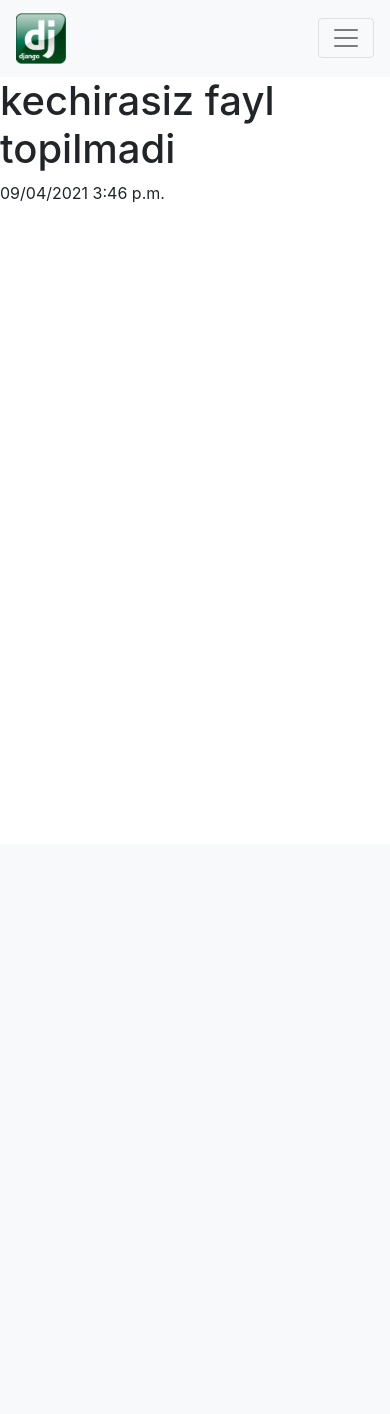
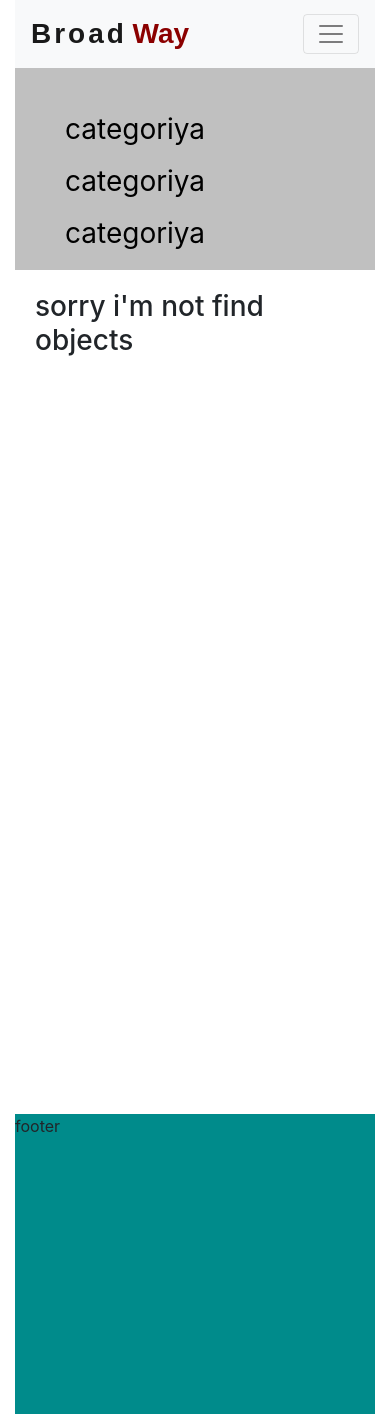
Before and after one commit to OrzuNarziyev/Women, a Django app: page / in a window 390 px wide. Before the commit the page ends 202 px from the top, so only its background shows below. Run offline with Django 3.2, Linux system fonts and the light colour scheme; data that the repository does not hold is empty; some libraries are stand-ins or nearby versions.

Commit message:
add url shablon

```diff
--- a/myapp/admin.py
+++ b/myapp/admin.py
@@ -1,6 +1,7 @@
 from django.contrib import admin
 
 # Register your models here.
-from myapp.models import Women
+from .models import Women,Categories
 
 admin.site.register(Women)
+admin.site.register(Categories)
--- a/myapp/static/myapp/css/style.css
+++ b/myapp/static/myapp/css/style.css
@@ -0,0 +1,87 @@
+
+header {
+    grid-area: header;
+}
+
+aside {
+    grid-area: aside;
+    background-color: silver;
+
+}
+
+main {
+    grid-area: main;
+    min-height: 100vh;
+    padding: 20px;
+}
+
+footer {
+    grid-area: footer;
+    height: 300px;
+    background-color: darkcyan;
+}
+.post{
+    grid-area:post;
+    min-height: 100vh;
+}
+.container-fluid {
+    display: grid;
+    grid-template-columns: .6fr 1fr 1fr 1fr;
+    grid-template-rows: auto;
+    grid-template-areas: "header header header header"  "aside main main main" "footer footer footer footer";
+
+
+}
+
+@media only screen and (max-width: 600px) {
+    .container-fluid {
+        grid-template-columns: 1fr;
+        grid-template-areas: "header" "aside" "main"  "footer";
+
+    }
+}
+
+
+.broad {
+    font-size: 28px;
+    font-weight: 900;
+    font-family: fantasy;
+    letter-spacing: 3px;
+}
+
+.way {
+    font-size: 28px;
+    font-family: fantasy;
+    font-weight: 900;
+    color: darkred;
+
+}
+
+.form-search{
+    float:left;
+}
+
+.title>a{
+    text-align: right;
+}
+
+ul{
+    list-style: none;
+}
+.items>a{
+    color:black;
+}
+.items>a:hover{
+    text-decoration: none;
+    color:#23272b;
+}
+
+.item{
+    font-size: 28px;
+    margin-top: 40px;
+
+}
+.items{
+    margin: 10px;
+    font-width: bold;
+}
--- a/myapp/templates/myapp/base.html
+++ b/myapp/templates/myapp/base.html
@@ -1,61 +1,65 @@
+<!DOCTYPE html>
 {% load static %}
-<!doctype html>
 <html lang="en">
 <head>
     <meta charset="UTF-8">
-    <meta name="viewport"
-          content="width=device-width, user-scalable=no, initial-scale=1.0, maximum-scale=1.0, minimum-scale=1.0">
-    <meta http-equiv="X-UA-Compatible" content="ie=edge">
+    <meta name="viewport" content="width=device-width, initial-scale=1.0">
+    <title>Document</title>
     <link rel="stylesheet" href="{% static 'myapp/css/bootstrap.css' %}">
     <link rel="stylesheet" href="{% static 'myapp/css/style.css' %}">
-    <title>Document</title>
 </head>
 <body>
+<div class="container-fluid">
+    <header id="header">
+        <nav class="navbar navbar-expand-lg navbar-light bg-light">
 
-{% block nav %}
-    <nav class="navbar navbar-expand-lg navbar-light bg-light">
-        <a class="navbar-brand" href="#"><img width="50" src="{% static 'myapp/images/208-2081416_django-development.png' %}" alt=""></a>
-        <button class="navbar-toggler" type="button" data-toggle="collapse" data-target="#navbarNav"
-                aria-controls="navbarNav" aria-expanded="false" aria-label="Toggle navigation">
+            <a class="navbar-brand" href="#"><span class="broad">Broad</span> <span class="way">Way</span></a>
+            <button class="navbar-toggler" type="button" data-bs-toggle="collapse"
+                    data-bs-target="#navbarSupportedContent" aria-controls="navbarSupportedContent"
+                    aria-expanded="false" aria-label="Toggle navigation">
                 <span class="navbar-toggler-icon"></span>
             </button>
-        <div class="collapse navbar-collapse" id="navbarNav">
-            <ul class="navbar-nav">
+            <div class="collapse navbar-collapse" id="navbarSupportedContent">
+                <ul class="navbar-nav me-auto mb-2 mb-lg-0">
+                    <li class="nav-item">
+                        <a class="nav-link active" aria-current="page" href="{% url 'home' %}">Home</a>
+                    </li>
+                    <li class="nav-item">
+                        <a class="nav-link" href="{% url 'about' %}">About</a>
+                    </li>
+                    <li class="nav-item">
+                        <a class="nav-link" href="{% url 'contact' %}">Сontact us</a>
+                    </li>
+                    <li class="nav-item">
+                        <a class="nav-link" href="{% url 'help' %}">Help</a>
+                    </li>
 
-{#                {% for x in list %}#}
-{#                    {% if x == 'home' %}#}
-{#                        <li class="nav-item active">#}
-{#                            <a class="nav-link" href="#">{{ x }}<span class="sr-only">(current)</span></a>#}
-{#                        </li>#}
-{#                    {% else %}#}
-{#                        <li class="nav-item">#}
-{#                            <a class="nav-link" href="#">{{ x }}</a>#}
-{#                        </li>#}
-{#                    {% endif %}#}
-{#                {% endfor %}#}
 
 
                 </ul>
+                <form action="" class="d-flex form-search">
+                    <input class="form-control me-2" type="search" placeholder="Search" aria-label="Search">
+                    <button class="btn btn-outline-success" type="submit">Search</button>
 
+                </form>
             </div>
+
         </nav>
+    </header>
+    {% block aside %}
 
     {% endblock %}
-{#<img width="300" src="{% static 'myapp/images/208-2081416_django-development.png' %}" alt="">#}
 
-{% for x in women %}
+    {% block post %}
+    {% endblock %}
 
-    <img width="200" src="{{ x.photo.url }}" alt="{{ x.title }}">
-    <h1>{{ x.title | title }}</h1>
-    <code>time update {{ x.time_update| date:"SHORT_DATE_FORMAT" }}</code>
-    {% autoescape off %}
-        <p>{{ x.content | linebreaks }}</p>
-    {% endautoescape %}
 
-{% empty %}
 
-    <h1>kechirasiz fayl topilmadi</h1>{% now "SHORT_DATETIME_FORMAT" %}
-{% endfor %}
+    {% block content %}
+    {% endblock %}
+
+    <footer id="footer">footer</footer>
+</div>
 
 </body>
 </html>
--- a/myapp/templates/myapp/index.html
+++ b/myapp/templates/myapp/index.html
@@ -1,7 +1,45 @@
 {% extends  'myapp/base.html' %}
 {% load static %}
 
+{% block aside %}
+    <aside id="aside">
+    <div class="menu-categoriya">
+        <ul class="item">
+            <li class="items"><a href="#">categoriya</a></li>
+            <li class="items"><a href="#">categoriya</a></li>
+            <li class="items"><a href="#">categoriya</a></li>
+        </ul>
+    </div>
+</aside>
+
+{% endblock %}
 
 {% block content %}
-    main
+<main id="main p-xl-2">
+    {% for x in women %}
+    <div class="card p-2 m-3">
+        <div class="info d-flex justify-content-between p-2 bg-light my-2">
+            <span>categoriya:</span>
+            <code>date:{{ x.time_update | date:'SHORT_DATE_FORMAT' }} {{ x.time_update | time:"H:i:s" }}</code>
+        </div>
+        <div class="card_women d-flex ">
+            <div class="card-image">
+                <img width="150" src="{{ x.photo.url }}" alt="{{ x.title }}">
+            </div>
+            <div class="title p-2">
+                <h1>{{ x.title }}</h1>
+                <p>{{ x.content |truncatewords:50}}</p>
+            </div>
+
+        </div>
+        <a href="{{x.get_absolute_url}}" class="d-flex justify-content-end mx-5">
+
+            <button width="100" type="button" class="btn btn-info justify-content-end">davomi</button>
+        </a>
+    </div>
+    {% empty %}
+    <h3>sorry i'm not find objects</h3>
+    {% endfor %}
+</main>
+
 {% endblock %}
--- a/myapp/urls.py
+++ b/myapp/urls.py
@@ -3,12 +3,15 @@ from django.conf.urls.static import static
 
 from django.urls import path
 
-from myapp.views import index,post_detail,about
+from .views import *
 
 urlpatterns = [
     path('', index, name='home'),
     path('about/', about, name='about'),
-    path('post/', post_detail, name='post_detail'),
+    path('post/<int:post_id>', post_detail, name='post_detail'),
+    path('contact/',contact, name='contact'),
+    path('help/',help, name='help'),
+
 ]
 if settings.DEBUG:
     urlpatterns += static(settings.MEDIA_URL,
--- a/myapp/views.py
+++ b/myapp/views.py
@@ -1,16 +1,30 @@
+from django.http import HttpResponse
 from django.shortcuts import render
 
+
 # Create your views here.
-from myapp.models import Women
+from .models import Women
 
 
 def index(request):
-    w = Women.objects.all().order_by('-time_update')[:4]
+    w = Women.objects.all().order_by('-time_update')
     print(w)
     return render(request,'myapp/index.html',{'women':w})
 
 def about(request):
     return render(request,'myapp/about.html')
 
-def post_detail(request):
-    return render(request,'myapp/post_detail.html')
+def post_detail(request,post_id):
+    w = Women.objects.get(id=post_id)
+    print(w.photo)
+    context = {"w":w}
+    return render(request,'myapp/post_detail.html',context=context)
+
+def contact(request):
+    return HttpResponse('contact us')
+
+def help(request):
+    return HttpResponse('help')
+
+def search(request):
+    return render(request,'myapp/search.html')
```
Also changed, not shown: myapp/models.py (+15 -0 lines), myapp/templates/myapp/post_detail.html (+27 -0 lines), db.sqlite3 (deleted). Lines whose indentation alone changed are shown as unchanged.
